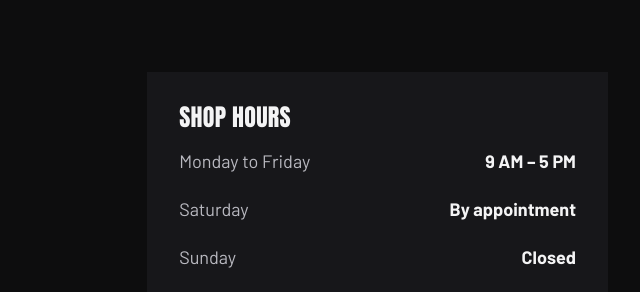
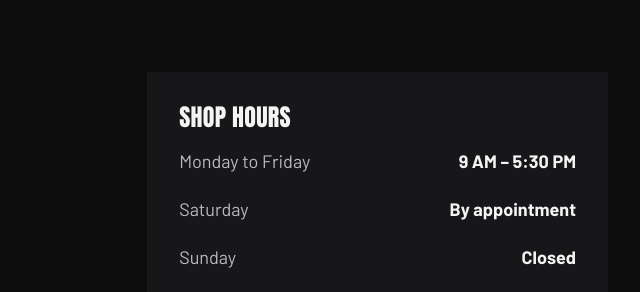
Before and after one commit to Arredondo-Juan/red-welds, a plain HTML site: page index.html in a window 1280 px wide. Shown: the part 4542-4834 px from the top of the page, 640-1280 px from the left. Drawn offline with Linux system fonts and the light colour scheme.

Commit message:
Update weekday hours to 9 AM – 5:30 PM
Co-Authored-By: Claude Opus 5.5 <noreply@anthropic.com>
Claude-Session: https://claude.ai/code/session_01Mq88ipXxCBWtWpcYeNyRre

```diff
--- a/index.html
+++ b/index.html
@@ -225,7 +225,7 @@
         <div class="hours" data-reveal>
           <h3>Shop hours</h3>
           <dl>
-            <div><dt>Monday to Friday</dt><dd>9 AM – 5 PM</dd></div>
+            <div><dt>Monday to Friday</dt><dd>9 AM – 5:30 PM</dd></div>
             <div><dt>Saturday</dt><dd>By appointment</dd></div>
             <div><dt>Sunday</dt><dd>Closed</dd></div>
           </dl>
```
Also changed, not shown: 1 other file.
